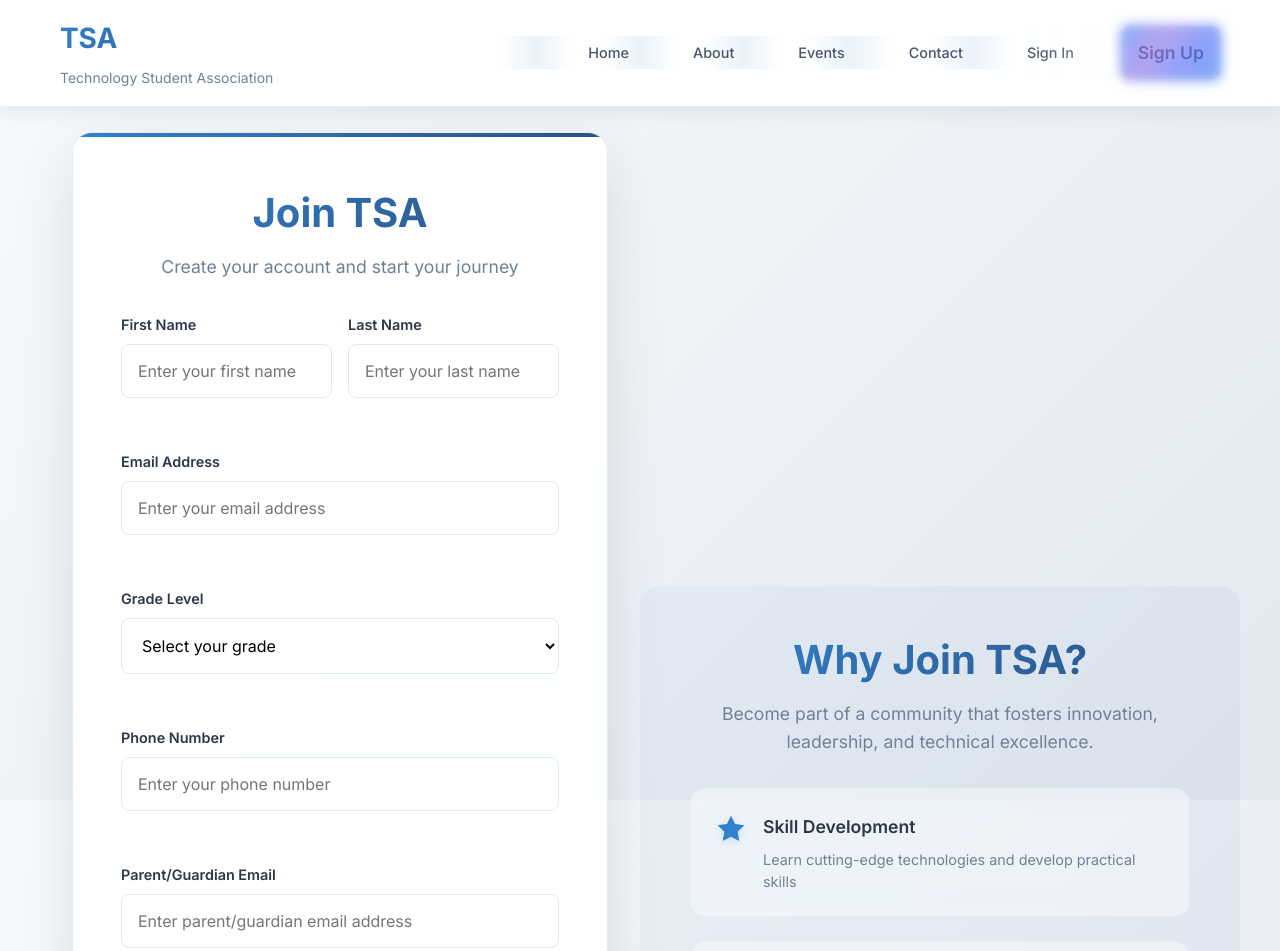
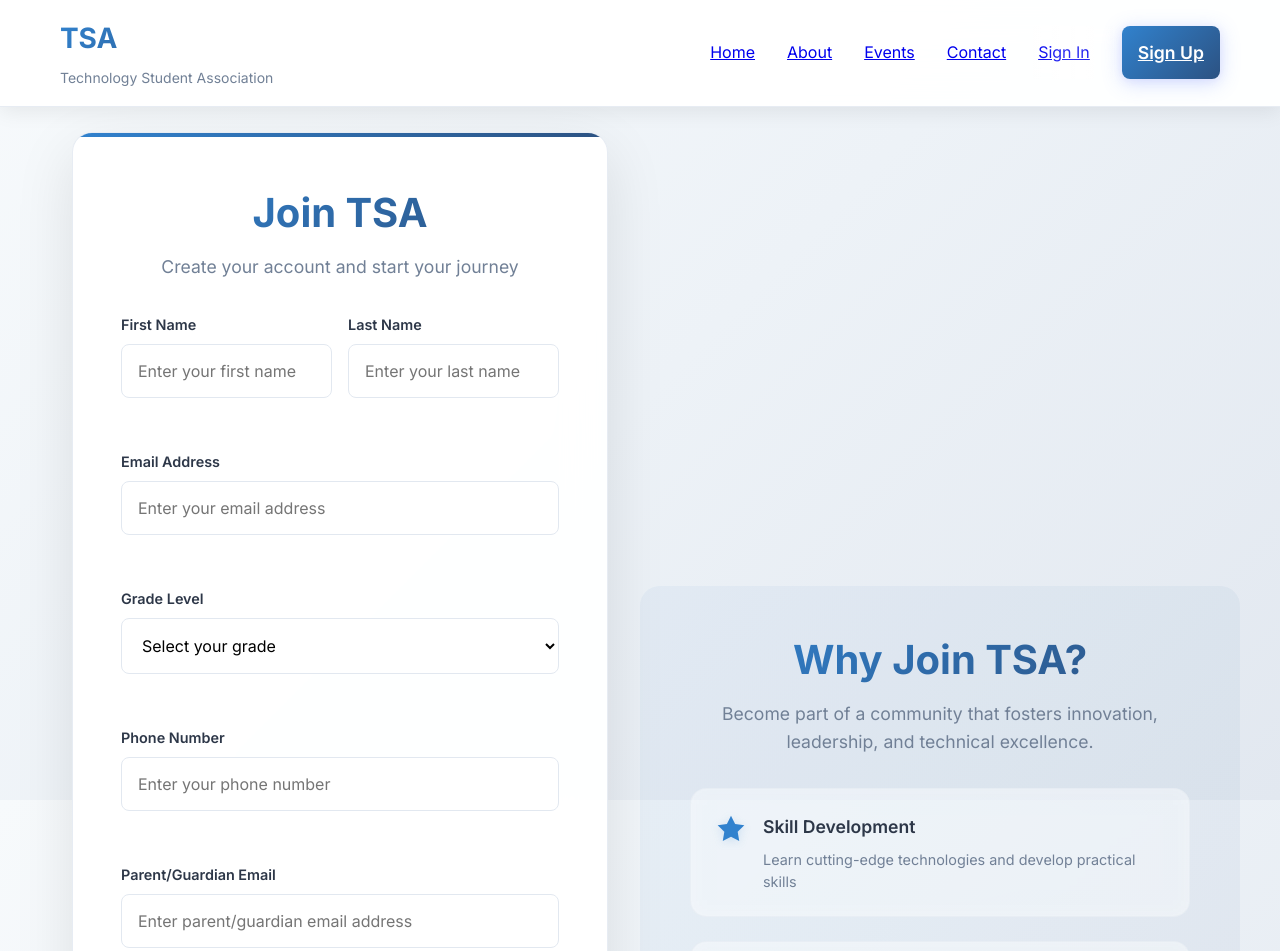
Before and after one commit to i-hate-debugging/TSA-Website, a plain HTML site: page signup.html in a window 1280 px wide. Shown: the top 951 px of the page. Drawn offline with nearby package versions, Linux system fonts and the light colour scheme.

Commit message:
Signup done

```diff
--- a/css/signup.css
+++ b/css/signup.css
@@ -79,34 +79,7 @@ body {
     align-items: center;
 }
 
-.nav-link {
-    color: #4a5568;
-    text-decoration: none;
-    font-weight: 500;
-    transition: all 0.3s ease;
-    padding: 0.5rem 1rem;
-    border-radius: 8px;
-    font-size: 0.9rem;
-    position: relative;
-    overflow: hidden;
-    z-index: 10;
-    cursor: pointer;
-}
-
-.nav-link::before {
-    content: '';
-    position: absolute;
-    top: 0;
-    left: -100%;
-    width: 100%;
-    height: 100%;
-    background: linear-gradient(90deg, transparent, rgba(49, 130, 206, 0.1), transparent);
-    transition: left 0.5s ease;
-    z-index: -1;
-    pointer-events: none;
-}
-
-.nav-link:hover::before {
+/*.nav-link:hover::before {
     left: 100%;
 }
 
@@ -121,7 +94,7 @@ body {
     background: linear-gradient(135deg, #edf2f7, #e2e8f0);
     color: #2d3748;
     box-shadow: 0 2px 8px rgba(49, 130, 206, 0.1);
-}
+}*/
 
 .signup-btn {
     background: linear-gradient(135deg, #4f8cff, #6a82fb, #a084ee);
@@ -159,7 +132,7 @@ body {
     position: absolute;
     top: -2px; left: -2px; right: -2px; bottom: -2px;
     border-radius: 10px;
-    background: linear-gradient(120deg, #4f8cff, #a084ee, #6a82fb, #4f8cff);
+    /*background: linear-gradient(120deg, #4f8cff, #a084ee, #6a82fb, #4f8cff);*/
     z-index: 0;
     opacity: 0.7;
     filter: blur(6px);
@@ -167,11 +140,11 @@ body {
     animation: shimmer 2.5s linear infinite;
 }
 
-@keyframes shimmer {
+/*@keyframes shimmer {
     0% { filter: blur(6px) brightness(1); opacity: 0.7; }
     50% { filter: blur(8px) brightness(1.2); opacity: 1; }
     100% { filter: blur(6px) brightness(1); opacity: 0.7; }
-}
+}*/
 
 .hamburger {
     display: none;
```
